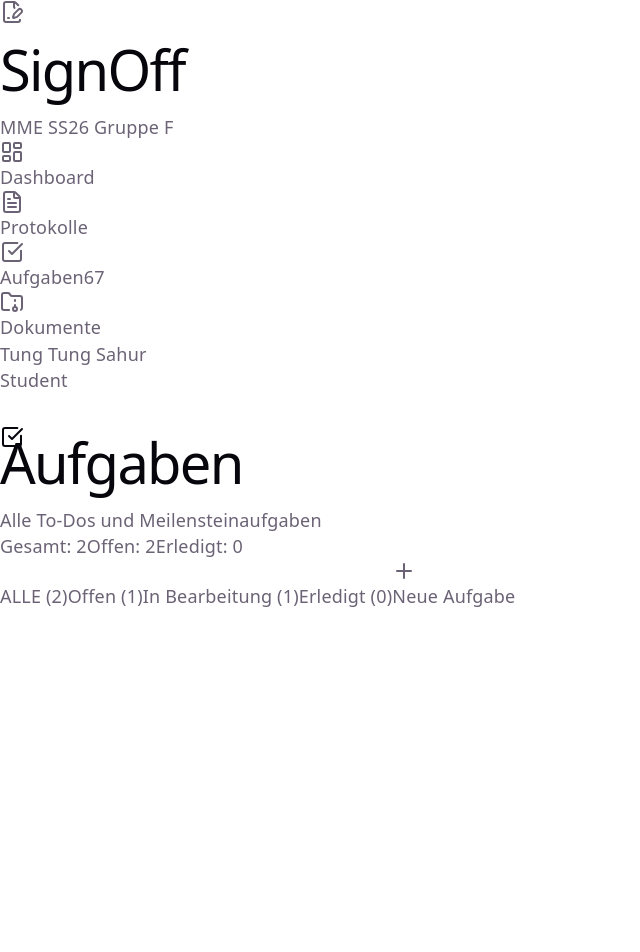
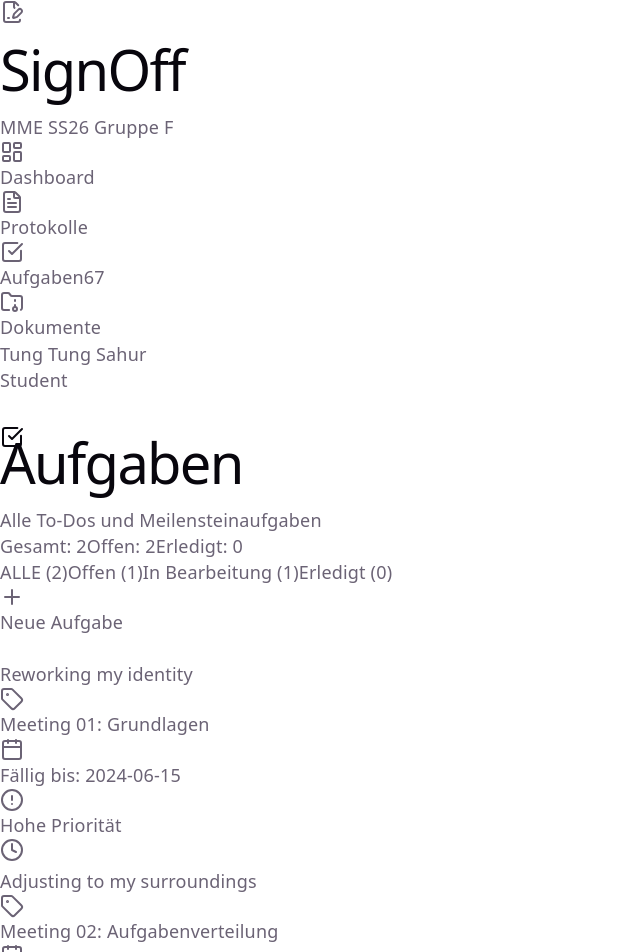
Before and after one commit to BastianOch/MME_SS26_Gruppe_F_SignOff, a React app in the folder frontend/: page /aufgaben in a window 1280 px wide. Shown: the top 952 px of the page, without its empty margins (0-640 px from the left). Before the commit the page ends 800 px from the top, so only its background shows below. Built offline with nearby package versions, Linux system fonts and the light colour scheme; the HTML template or start-up script is replaced by a standard one.

Commit message:
finished the tasks board with filtering and status toggle - Added dynamic KPI stats header (total, open, completed) - Added interactive filter tabs (All, Open, In Progress, Completed) - Added task card list with toggleable completion checkboxes - Added priority badges and meeting origin tags

```diff
--- a/frontend/src/pages/TasksBoardPage.jsx
+++ b/frontend/src/pages/TasksBoardPage.jsx
@@ -41,7 +41,30 @@ function TasksBoardPage() {
   const openCount = tasks.filter((t) => t.status === 'open').length
   const inProgressCount = tasks.filter((t) => t.status === 'in_progress').length
   const completedCount = tasks.filter((t) => t.status === 'completed').length
-
+  // filtering the tasks acoording to the active filter
+  // ALL shows every single task but other than that just the ones with right status
+  const filteredTasks = tasks.filter((task) => {
+    if (activeFilter === 'all') return true
+    return task.status === activeFilter
+  })
+  // Now we add the logic to switch status between 'open' and 'completed'
+  // Toggles task status between 'open' and 'completed' (Immutable State Update).
+  // Uses .map() to find the matching taskId, flips its status via ternary operator,
+  // and keeps all other tasks unchanged.
+  const toggleTaskStatus = (taskId) => {
+    setTasks((prevTasks) =>
+      prevTasks.map((task) => {
+        if (task.id === taskId) {
+          return {
+            ...task,
+            status: task.status === 'completed' ? 'open' : 'completed',
+          }
+        }
+        return task
+      }
+      )
+    )
+  }
   return (
     //
     <main className="flex-1 overflow-y-auto p-6 md:p-10 max-w-6xl">
@@ -121,7 +144,7 @@ function TasksBoardPage() {
           >
             Erledigt ({completedCount})
           </button>
-
+        </div>
         {/* Button: Neue Aufgabe anlegen */}
         <button
           onClick={() => console.log('Neue Aufgabe anlegen geklickt')}
@@ -131,6 +154,87 @@ function TasksBoardPage() {
           <span>Neue Aufgabe</span>
         </button>
       </div>
+      {/* Lets add a task List working in unsion with the filter */}
+      <div className="space-y-3">
+
+        {filteredTasks.length === 0 ? (
+          // Starting of with an empty-state meaning there are no tasks in the filtered category
+          <div className="bg-white p-8 rounded-xl border border-gray-200 text-center text-gray-500">
+            <CheckCircle2 className="w-10 h-10 text-gray-300 mx-auto mb-2" />
+            <p className="text-sm font-medium">Keine Aufgaben in dieser Kategorie vorhanden.</p>
+          </div>
+        ) : (
+          filteredTasks.map((task) => (
+            <div key={task.id}
+              className={`bg-white p-4 sm:p-5 rounded-xl border transition-all flex flex-col sm:flex-row sm:items-center sm:justify-between gap-4 shadow-sm hover:border-gray-300 ${task.status === 'completed'
+                ? 'border-gray-200 bg-gray-50/50 opacity-75'
+                : 'border-gray-200'
+                }`}
+            >
+              {/* Checkbox, Title and, last but not least, the META Infos */}
+              <div className="flex items-start gap-3.5">
+                {/* Lets add an interactive checkbox button */}
+                <button type="button" on onClick={() => toggleTaskStatus(task.id)}
+                  className="mt-0.5 shrink-0 cursor-pointer focus:outline-none"
+                  title="Status ändern"
+                >
+                  {/* 3-State Icon rendering:
+    - completed: Green Checkmark
+    - in_progress: Yellow Clock icon
+    - open: Empty interactive checkbox square */}
+                  {task.status === 'completed' ? (
+                    <CheckCircle2 className="w-5 h-5 text-green-600 hover:text-green-700 transition-colors" />
+                  ) : task.status === 'in_progress' ? (
+                    <Clock className="w-5 h-5 text-yellow-600 hover:text-green-600 transition-colors" />
+                  ) : (
+                    <div className="w-5 h-5 rounded-md border-2 border-gray-300 hover:border-blue-500 hover:bg-blue-50 transition-colors" />
+                  )}
+                </button>
+                <div>
+                  {/* Task title */}
+                  {/* Strike-through effect: line-through & text-gray-400 visually marks completed tasks */}
+                  <h3
+                    className={`text-sm font-semibold transition-all ${task.status === 'completed'
+                      ? 'line-through text-gray-400'
+                      : 'text-gray-900'
+                      }`}
+                  >
+                    {task.title}
+                  </h3>
+                  {/* Meta-Information */}
+                  <div className="flex flex-wrap items-center gap-x-4 gap-y-1 text-xs text-gray-500 mt-1.5">
+                    <span className="flex items-center gap-1">
+                      <Tag className="w-3.5 h-3.5 text-gray-400" />
+                      <span>{task.meeting}</span>
+                    </span>
+                    <span className="flex items-center gap-1">
+                      <Calendar className="w-3.5 h-3.5 text-gray-400" />
+                      <span>Fällig bis: {task.dueDate}</span>
+                    </span>
+                  </div>
+                </div>
+              </div>
+              {/* 2. Right Side: Priority Badge */}
+              {/* Priority Badges: Conditional color-coding (High = Red alert, Medium = Yellow, Low = Gray) */}
+              <div className="flex items-center gap-2 self-start sm:self-auto">
+                {task.priority === 'high' ? (
+                  <span className="inline-flex items-center gap-1 px-2.5 py-1 rounded-md text-xs font-semibold bg-red-50 text-red-700 border border-red-200">
+                    <AlertCircle className="w-3.5 h-3.5" />
+                    Hohe Priorität
+                  </span>
+                ) : task.priority === 'medium' ? (
+                  <span className="inline-flex items-center px-2.5 py-1 rounded-md text-xs font-semibold bg-yellow-50 text-yellow-800 border border-yellow-200">
+                    Mittlere Priorität
+                  </span>
+                ) : (
+                  <span className="inline-flex items-center px-2.5 py-1 rounded-md text-xs font-semibold bg-gray-100 text-gray-600 border border-gray-200">
+                    Niedrige Priorität
+                  </span>
+                )}
+              </div>
+            </div>
+          ))
+        )}
       </div>
     </main >
   )
```
Lines whose indentation alone changed are shown as unchanged.
